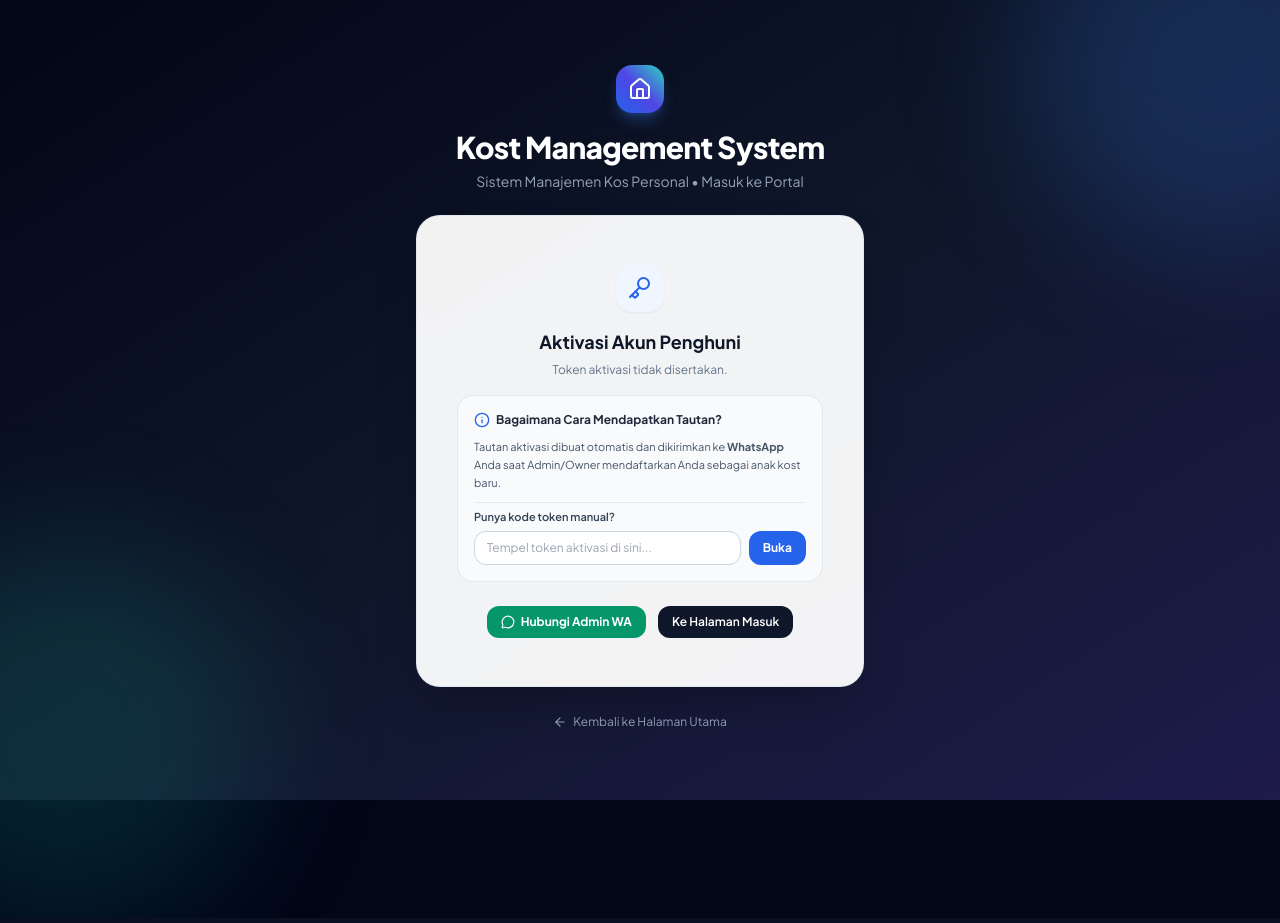
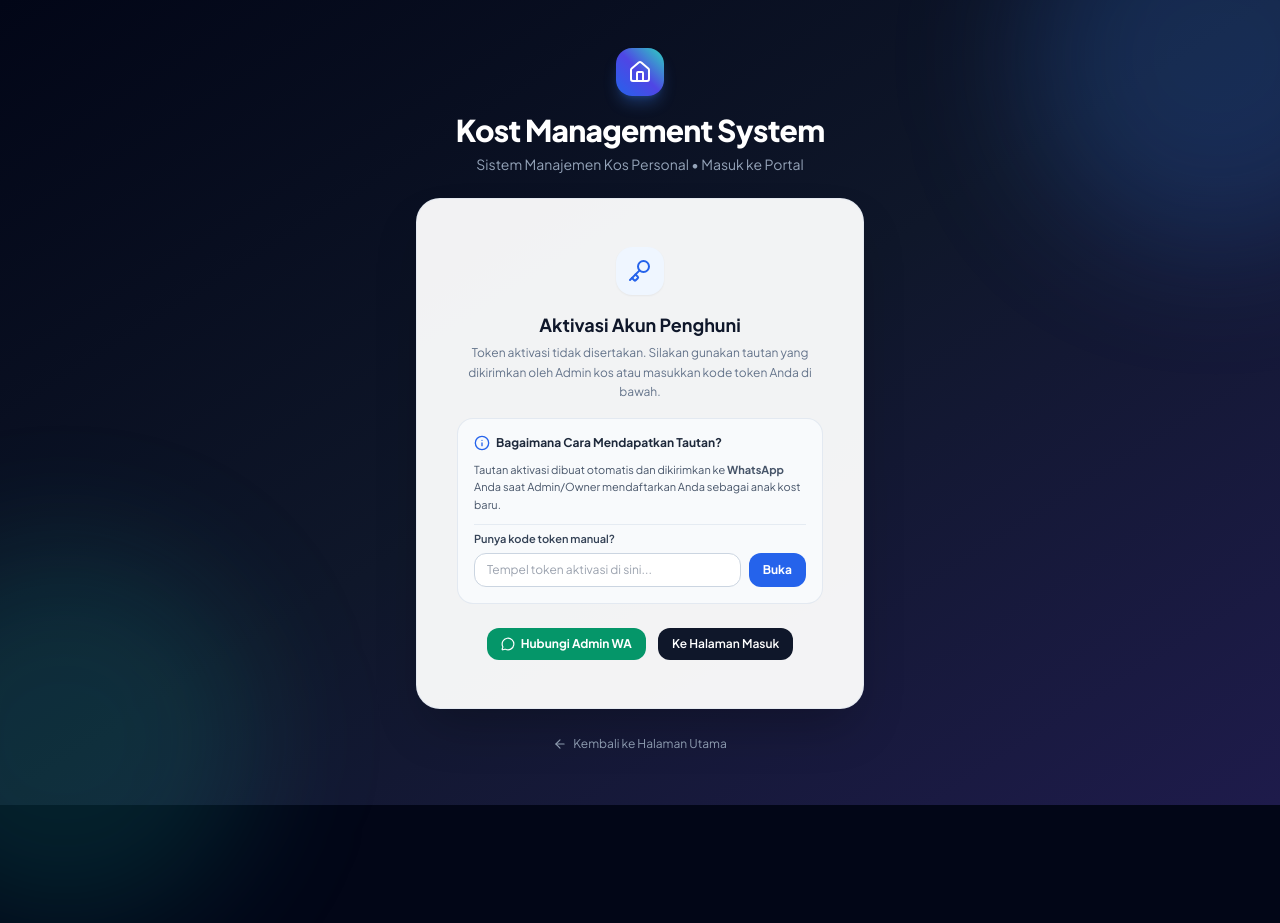
Before and after one commit to ammarsyrf/kosan, a PHP site: page /activate in a window 1280 px wide; the page is wider, and only the part inside the window is pictured. Before the commit the page ends 852 px from the top of that part, so only its background shows below. Run offline with PHP 8.4, Linux system fonts and the light colour scheme; tables that the repository leaves empty hold one stand-in row (values such as "Sample post"); some libraries are stand-ins or nearby versions.

Commit message:
feat(tenant): enhance token activation with smart url parser, instant validation, and resend token feature

```diff
--- a/app/Controllers/TenantController.php
+++ b/app/Controllers/TenantController.php
@@ -70,17 +70,43 @@ class TenantController extends Controller
 
     public function showActivationForm(Request $request): Response
     {
-        $token = (string)$request->query('token', '');
-        if (!$token) {
+        $raw = trim((string)$request->query('token', ''));
+
+        // Handle case where user pasted full URL in manual token box
+        if (str_contains($raw, 'token=')) {
+            $parsedUrl = parse_url($raw);
+            if (!empty($parsedUrl['query'])) {
+                parse_str($parsedUrl['query'], $qs);
+                if (!empty($qs['token'])) {
+                    $raw = (string)$qs['token'];
+                }
+            } else {
+                parse_str($raw, $qs);
+                if (!empty($qs['token'])) {
+                    $raw = (string)$qs['token'];
+                }
+            }
+        }
+
+        if (!$raw) {
             return $this->render('auth/activation_failed', [
                 'title' => 'Tautan Tidak Valid',
-                'error' => 'Token aktivasi tidak disertakan.',
+                'error' => 'Token aktivasi tidak disertakan. Silakan gunakan tautan yang dikirimkan oleh Admin kos atau masukkan kode token Anda di bawah.',
+            ], 'layouts/auth');
+        }
+
+        $tokenRecord = $this->tenantService->getActivationTokenRecord($raw);
+        if (!$tokenRecord) {
+            return $this->render('auth/activation_failed', [
+                'title' => 'Token Tidak Valid',
+                'error' => 'Token aktivasi tidak valid, telah kedaluwarsa (lebih dari 48 jam), atau sudah pernah digunakan.',
             ], 'layouts/auth');
         }
 
         return $this->render('auth/activate', [
             'title' => 'Aktivasi Akun Penghuni',
-            'token' => $token,
+            'token' => $raw,
+            'tenant' => $tokenRecord,
         ], 'layouts/auth');
     }
 
@@ -103,6 +129,22 @@ class TenantController extends Controller
             Session::flash('error', $e->getMessage());
             return $this->redirect('/activate?token=' . urlencode((string)$validated['token']));
         }
+    }
+
+    public function resendActivation(Request $request): Response
+    {
+        $id = (int)$request->param('id');
+        $user = Session::get('user');
+
+        try {
+            $actUrl = $this->tenantService->resendActivation($id, $user['name'] ?? 'Admin');
+            Session::flash('success', "Tautan aktivasi baru berhasil dibuat!");
+            Session::flash('activation_url', $actUrl);
+        } catch (\Throwable $e) {
+            Session::flash('error', $e->getMessage());
+        }
+
+        return $this->redirect('/admin/tenants');
     }
 
     public function edit(Request $request): Response
--- a/app/Repositories/TenantRepository.php
+++ b/app/Repositories/TenantRepository.php
@@ -155,6 +155,21 @@ class TenantRepository
         });
     }
 
+    public function generateActivationToken(int $userId): string
+    {
+        $rawToken = bin2hex(random_bytes(32));
+        $tokenHash = hash('sha256', $rawToken);
+        $expiresAt = date('Y-m-d H:i:s', time() + (48 * 3600));
+
+        $stmt = $this->db->prepare("
+            INSERT INTO `account_activation_tokens` (`user_id`, `token_hash`, `expires_at`)
+            VALUES (?, ?, ?)
+        ");
+        $stmt->execute([$userId, $tokenHash, $expiresAt]);
+
+        return $rawToken;
+    }
+
     public function verifyActivationToken(string $rawToken): ?array
     {
         $tokenHash = hash('sha256', $rawToken);
--- a/app/Services/TenantService.php
+++ b/app/Services/TenantService.php
@@ -65,6 +65,31 @@ class TenantService
         ]);
 
         return $result;
+    }
+
+    public function getActivationTokenRecord(string $rawToken): ?array
+    {
+        return $this->tenantRepo->verifyActivationToken($rawToken);
+    }
+
+    public function resendActivation(int $tenantId, ?string $actor = 'Admin'): string
+    {
+        $tenant = $this->tenantRepo->findById($tenantId);
+        if (!$tenant) {
+            throw new RuntimeException("Penghuni tidak ditemukan.");
+        }
+        if ($tenant->status === 'active') {
+            throw new RuntimeException("Akun penghuni {$tenant->name} sudah berstatus aktif.");
+        }
+
+        $rawToken = $this->tenantRepo->generateActivationToken($tenant->user_id);
+        $activationUrl = url('activate?token=' . $rawToken);
+
+        Logger::audit((string)$actor, 'RESEND_ACTIVATION', 'tenants', $tenantId, [
+            'user_id' => $tenant->user_id,
+        ]);
+
+        return $activationUrl;
     }
 
     public function activateTenant(string $rawToken, string $newPassword): bool
--- a/public/index.php
+++ b/public/index.php
@@ -132,6 +132,7 @@ Router::group([
     Router::post('/tenants/{id}', [TenantController::class, 'update'], [], 'admin.tenants.update');
     Router::put('/tenants/{id}', [TenantController::class, 'update'], [], 'admin.tenants.put');
     Router::post('/tenants/{id}/reset-password', [TenantController::class, 'resetPassword'], [], 'admin.tenants.reset_password');
+    Router::post('/tenants/{id}/resend-activation', [TenantController::class, 'resendActivation'], [], 'admin.tenants.resend_activation');
     Router::post('/tenants/{id}/delete', [TenantController::class, 'delete'], [], 'admin.tenants.delete');
 
     // Users & Access Management (Admin & Staff Accounts)
```
Also changed, not shown: resources/views/admin/tenants/index.php (+8 -0 lines), resources/views/auth/activate.php (+7 -1 lines), tests/test_all_routes.php (+1 -0 lines).
